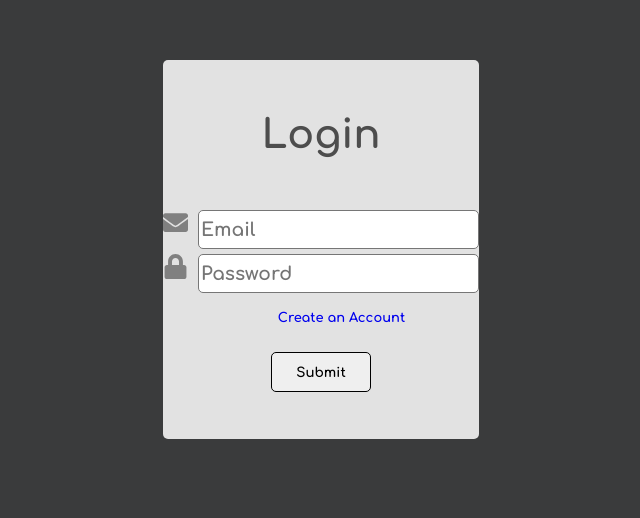
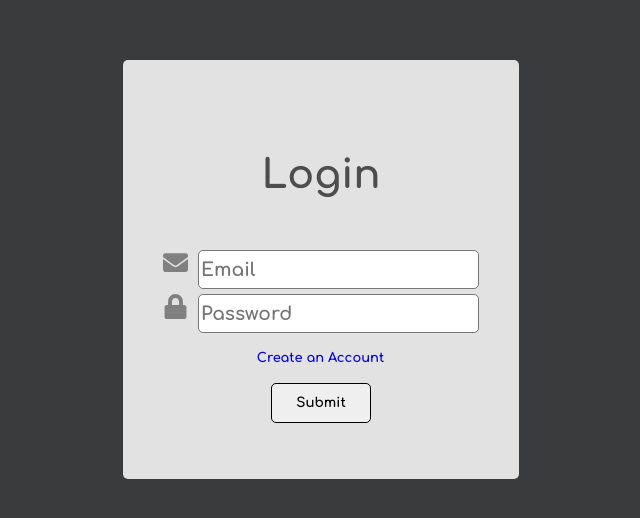
Before and after one commit to Banger484/inventory-plus, a React (Create React App) app in the folder client/: page /signup in a window 1280 px wide. Shown: the part 132-650 px from the top of the page, without its empty margins (319-959 px from the left). Built offline with nearby package versions, Linux system fonts and the light colour scheme.

Commit message:
edit styling

```diff
--- a/client/src/index.css
+++ b/client/src/index.css
@@ -29,6 +29,7 @@ code {
 .loginForm, .signupForm {
   background-color:#e2e2e2;
   border-radius: 5px;
+  padding: 40px;
   padding-bottom: 80px;
 }
 
@@ -39,6 +40,7 @@ code {
   position: absolute;
   left: 50%;
   transform: translate(-50%);
+
 }
 
 #loginHeader, #signupHeader {
@@ -130,7 +132,7 @@ button:hover {
   display: flex;
   justify-content: center;
   position:relative;
-  left: 41px;
+  left: 20px;
   font-size: small;
 }
 
@@ -148,7 +150,7 @@ button:hover {
   border-radius: 5px;
   height: 40px;
   width: 100px;
-  padding-bottom: 30px;
+  padding-bottom: 60px;
   font-size: 16px;
   color: rgb(255, 109, 109);
   animation: blinker 1s linear infinite;
```
